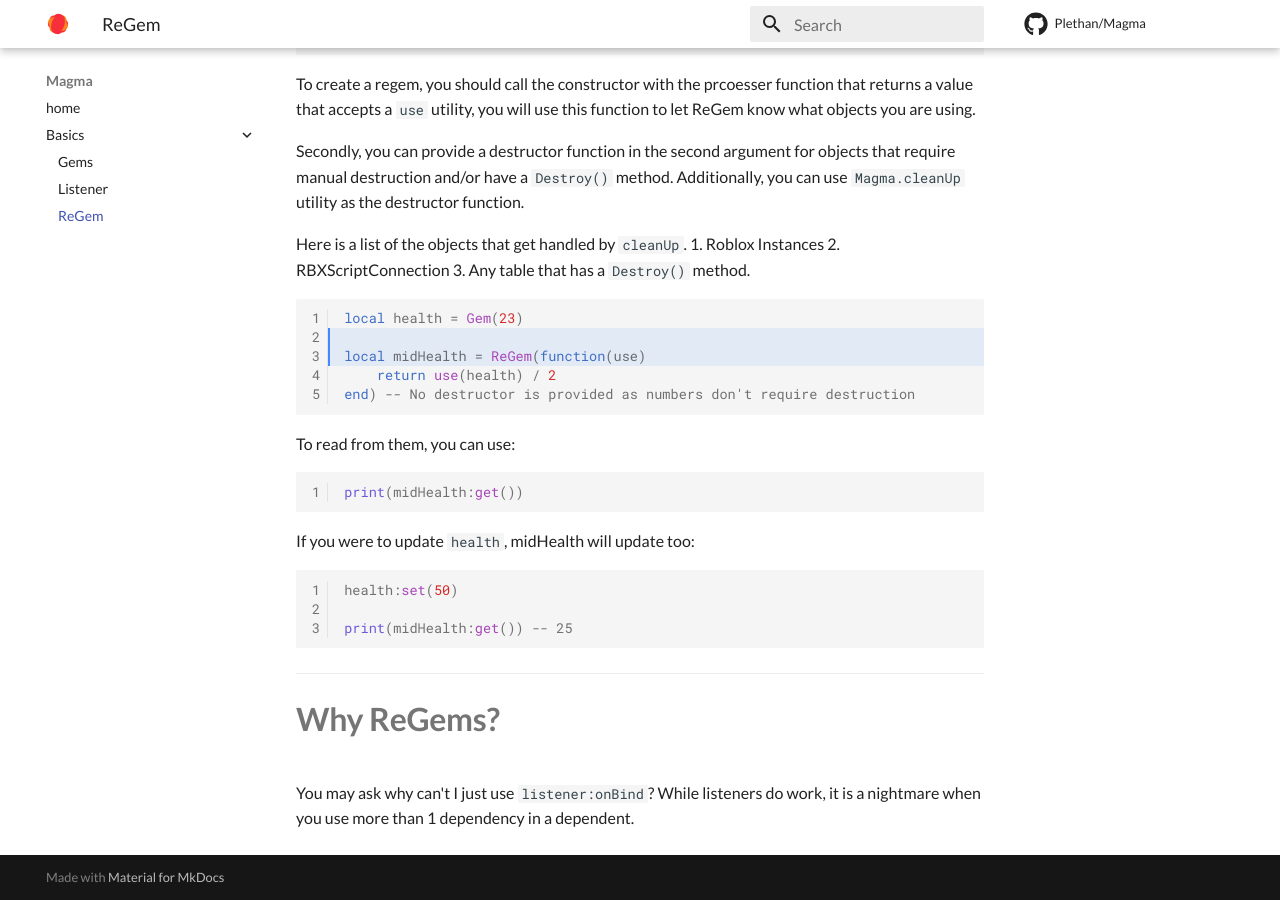
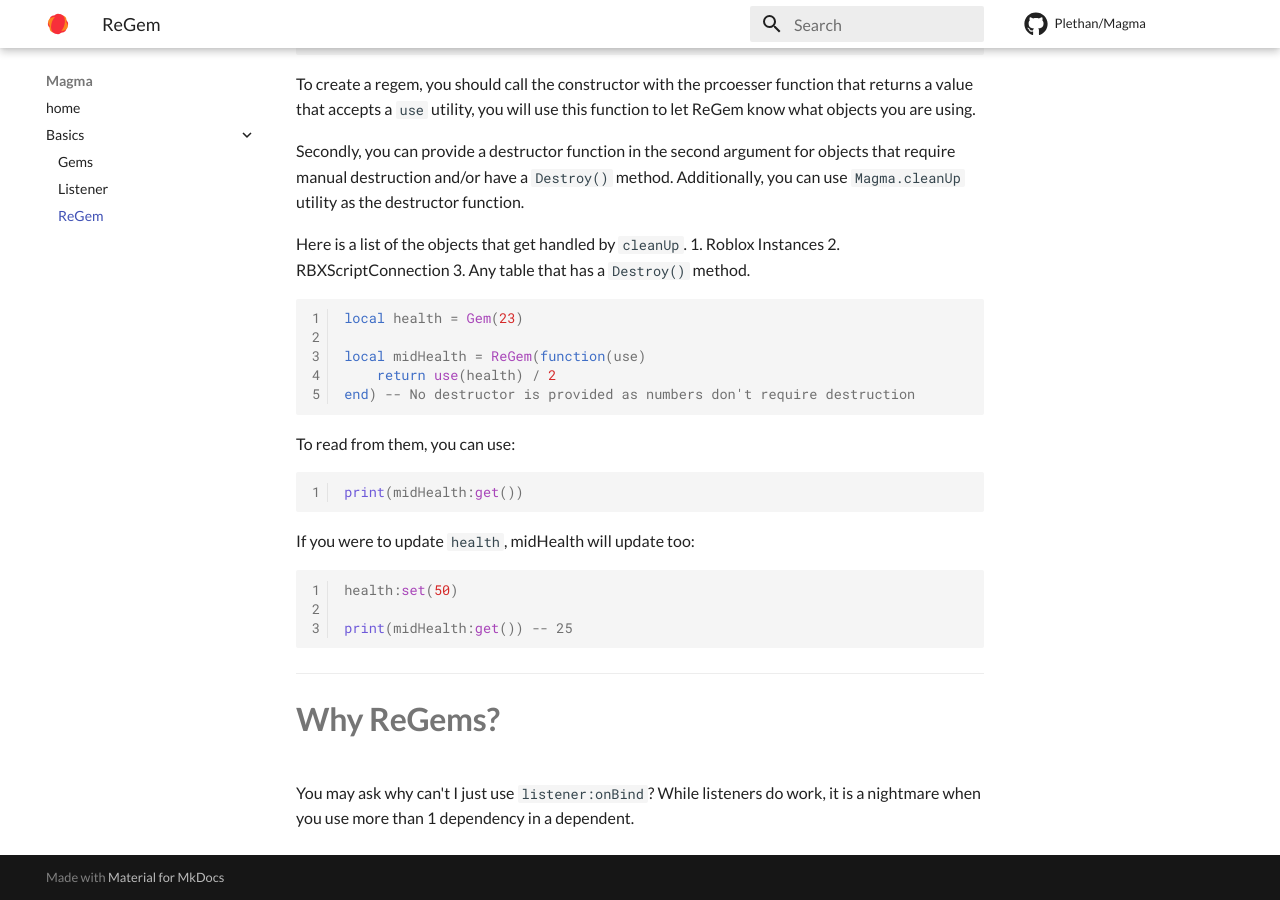
Before and after one commit to Plothan/Magma, an MkDocs documentation site: the page built from docs/Basics/ReGem.md, in a window 1280 px wide and 900 px high, scrolled down 544 px. Built offline with MkDocs 1.6.1 and Material for MkDocs 9.7.7, drawn with Linux system fonts in a browser that asks for light colours; comment, search, counter and statistics services are not loaded.

Commit message:
Update ReGem.md

````diff
--- a/docs/Basics/ReGem.md
+++ b/docs/Basics/ReGem.md
@@ -29,7 +29,7 @@
 2. RBXScriptConnection
 3. Any table that has a `Destroy()` method.
 
-```Lua linenums="1" hl_lines="2 3"
+```Lua linenums="1"
 
 local health = Gem(23)
 
````
